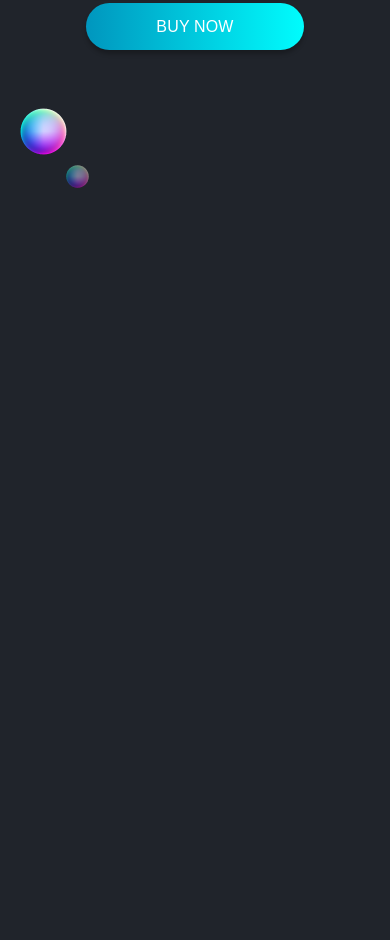
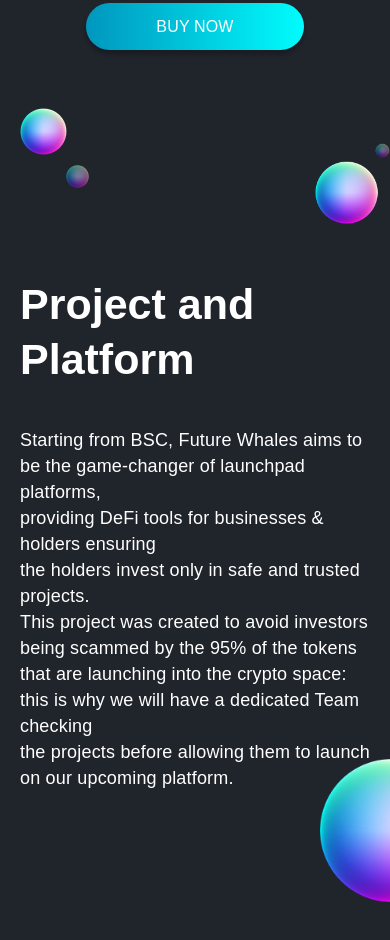
Before and after one commit to Edo-01/crypto, a plain HTML site: page index.html in a window 390 px wide. Shown: the part 670-1610 px from the top of the page. Drawn offline with Linux system fonts and the light colour scheme.

Commit message:
second section

```diff
--- a/assets/css/style-global.css
+++ b/assets/css/style-global.css
@@ -289,7 +289,7 @@
 .container-2 {
     display:flex;
     justify-content: space-between;
-    padding: 50px 0px 10px 80px;
+    padding: 50px 0px 90px 80px;
 }
 .sez-1-col-1 {
     width: 60%;
@@ -309,6 +309,7 @@
 .sez-1-col-1 p {
     padding-bottom: 55px;
     line-height: 26px;
+    font-size: 18px;
 }
 .sez-1-col-1 a {
     box-shadow: 0px 4px 4px rgba(0, 0, 0, 0.25);
@@ -331,6 +332,65 @@
 .container-2-header-mob {
     display: none;
 }
+/* ------- Fine prima sezione -------- */
+
+
+
+
+
+
+
+
+
+
+
+
+
+/* ------- Inizio Seconda sezione -------- */
+.container-3 {
+    display: flex;
+    justify-content: center;
+    align-items: center;
+}
+
+.testo-container-3 {
+    align-self: flex-start;
+    width: 60%;
+}
+
+.container-3 img { /* ------- gestisce entrebe le immagini delle bolle -------- */
+    align-self: flex-end;
+    width: 20%;
+}
+
+.container-3 img:first-of-type { /* ------- gestisce la bolla di sinistra -------- */
+    position: relative;
+    bottom: 50px;
+}
+.container-3 h2 {
+    font-weight: bold;
+    font-size: 43px;
+    line-height: 55px;
+    text-align: center;
+    padding-bottom: 45px;
+}
+.container-3 p {
+    font-family: 'DM Sans', sans-serif;
+    text-align: center;
+    font-style: normal;
+    font-weight: normal;
+    font-size: 18px;
+    line-height: 26px;
+}
+
+
+
+
+
+
+
+
+
 
 
 /*DESK GRANDE*/
@@ -486,7 +546,7 @@
     .container-2 {
         display:flex;
         flex-direction: column;
-        padding: 50px 18px 10px 18px;
+        padding: 50px 18px 0px 18px;
         width: 100%;
     }
     .sez-1-col-1 {
@@ -539,4 +599,32 @@
     }
    /* fine sezione uno*/
 
+   /* ------- Inizio Seconda sezione -------- */
+   .container-3 {
+       display: flex;
+       flex-direction: column;
+       justify-content: center;
+       align-items: center;
+   }
+   .testo-container-3 {
+       align-self: flex-start;
+       width: 100%;
+   }
+   .container-3 img { /* ------- gestisce entrebe le immagini delle bolle -------- */
+       align-self: flex-end;
+       width: 20%;
+   }
+   .container-3 p {
+       padding: 0px 20px;
+       text-align: left;
+   }
+   .container-3 h2 {
+       padding: 0px 20px 40px;
+       text-align: left;
+   }
+   .container-3 img:last-of-type { /* ------- gestisce la bolla piu in basso -------- */
+       position: relative;
+       top: -40px;
+   }
+
 }
--- a/assets/js/main.js
+++ b/assets/js/main.js
@@ -159,7 +159,7 @@
     }
 })
 logo.addEventListener('mouseleave', function() {
-    if(logo.src.length < 65) {
+    if(logo.src.length > 65) {
         logo.src = 'assets/img/logo-colore.png';
     } else {
         logo.src = 'assets/img/logo.png';
--- a/index.html
+++ b/index.html
@@ -55,8 +55,6 @@
         </div>
     </div>
 
-
-
     <section>
         <div class="container-2">
           <div  class="sez-1-col-1">
@@ -82,6 +80,23 @@
         </div>
     </section>
 
+    <section>
+        <div class="container-3">
+            <img src="assets/img/gruppo-bolle-sez-2.png" alt="">
+            <div class="testo-container-3">
+                <h2>Project and Platform</h2>
+                <p>Starting from BSC, Future Whales aims to be the game-changer of launchpad platforms,<br>
+                    providing DeFi tools for businesses & holders ensuring<br> the holders invest only in safe
+                    and trusted projects. <br>This project was created to avoid investors being scammed
+                    by the 95% of the tokens that are launching into the crypto space: this is why we
+                    will have a dedicated Team checking<br> the projects before allowing them to launch on
+                    our upcoming platform.
+                </p>
+            </div>
+            <img src="assets/img/bolla-sez-2.png" alt="">
+        </div>
+    </section>
+
 
 
     <script src="assets/js/main.js"></script>
```
Also changed, not shown: assets/img/bolla-sez-2.png (added), assets/img/gruppo-bolle-sez-2.png (added).
